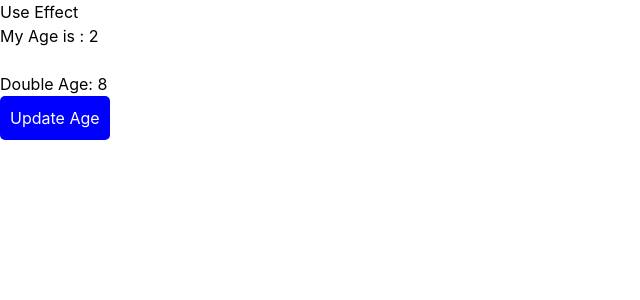
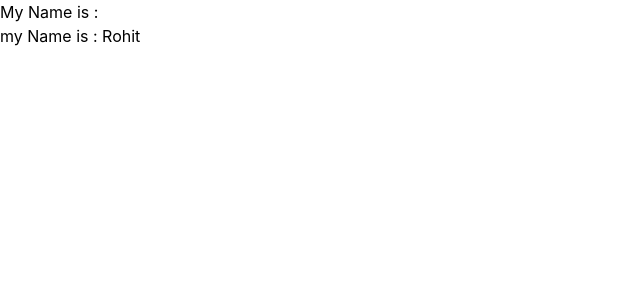
Before and after one commit to nelsonmahesani4-pixel/React_Batch18, a React (Create React App) app in the folder react-app/: page / in a window 1280 px wide. Shown: the top 300 px of the page, without its empty margins (0-640 px from the left). Built offline with nearby package versions, Linux system fonts and the light colour scheme.

Commit message:
UseContext added for managing user data

```diff
--- a/react-app/src/App.jsx
+++ b/react-app/src/App.jsx
@@ -107,43 +107,79 @@
 // useEffect --> Handle side effects (API calls, event listeners, DOM updates)
 
 // useEffect
-import React, { useEffect, useState } from 'react'
+import React, {  createContext, useState } from 'react'
 
 
+// function App() {
+//   const buttonStyle = {
+//     backgroundColor : "blue",
+//     color : "white",
+//     padding : "10px",
+//     borderRadius : "5px",
+//     border : "none",
+//     cursor : "pointer"
+//   }
+//   const [age,setAge] = useState(2);
+//   const [doubleAge,setDoubleAge] = useState(2);
+
+// useEffect(()=>{
+//   setTimeout(()=>{
+
+// setDoubleAge((doubleAge)=>doubleAge * 2)
+// },2000)
+// },[age]) // dependency array
+//   return (
+//     <div>
+//         <h1>Use Effect</h1>
+//         <p>My Age is : {age}</p>
+
+//         <br />
+//         <h1>Double Age: {doubleAge}</h1>
+
+//         <button onClick={()=>setAge(age + 1)}
+//           style={buttonStyle}
+//         >
+//           Update Age
+//         </button>
+
+//     </div>
+//   )
+// }
+
+// export default App
+
+
+
+// useContext --> Manage global state across components without prop drilling
+
 function App() {
-  const buttonStyle = {
-    backgroundColor : "blue",
-    color : "white",
-    padding : "10px",
-    borderRadius : "5px",
-    border : "none",
-    cursor : "pointer"
-  }
-  const [age,setAge] = useState(2);
-  const [doubleAge,setDoubleAge] = useState(2);
+  const [myName, setMyName] = useState("Rohit")
 
-useEffect(()=>{
-  setTimeout(()=>{
+   const myNameContext = createContext(myName)
+  return (
+    <myNameContext.Provider value={myName}>
+      <div>
+        <App2 />
+        <h1>my Name is : {myName} </h1>
+      </div>
+    </myNameContext.Provider>
+  )
+}
+export function App2({myName}){
 
-setDoubleAge((doubleAge)=>doubleAge * 2)
-},2000)
-},[age]) // dependency array
-  return (
+  return(
     <div>
-        <h1>Use Effect</h1>
-        <p>My Age is : {age}</p>
-
-        <br />
-        <h1>Double Age: {doubleAge}</h1>
-
-        <button onClick={()=>setAge(age + 1)}
-          style={buttonStyle}
-        >
-          Update Age
-        </button>
-
+      <App3 myName={myName} />
     </div>
   )
 }
 
 export default App
+
+export function App3({myName}){
+  return(
+    <div>
+      <h1>My Name is : {myName}</h1>
+    </div>
+  )
+}
```
